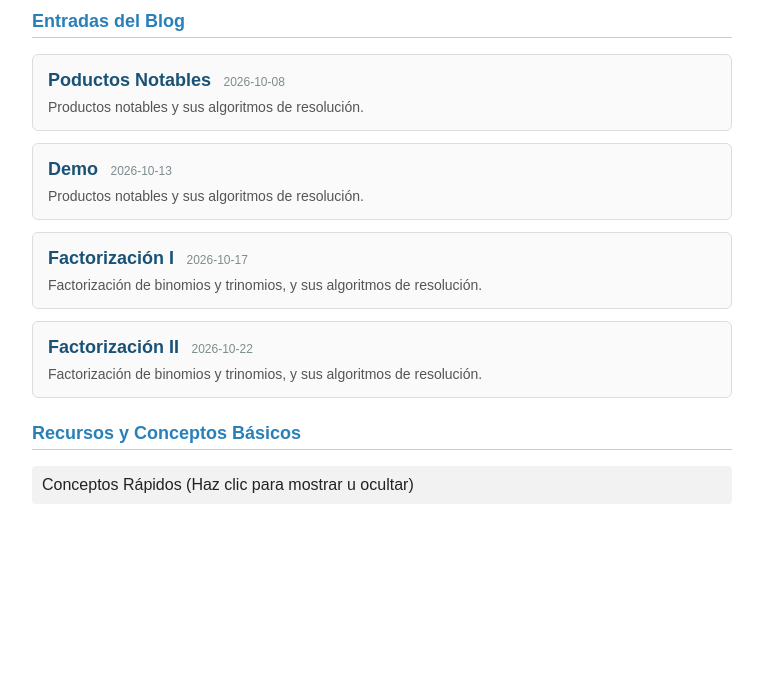
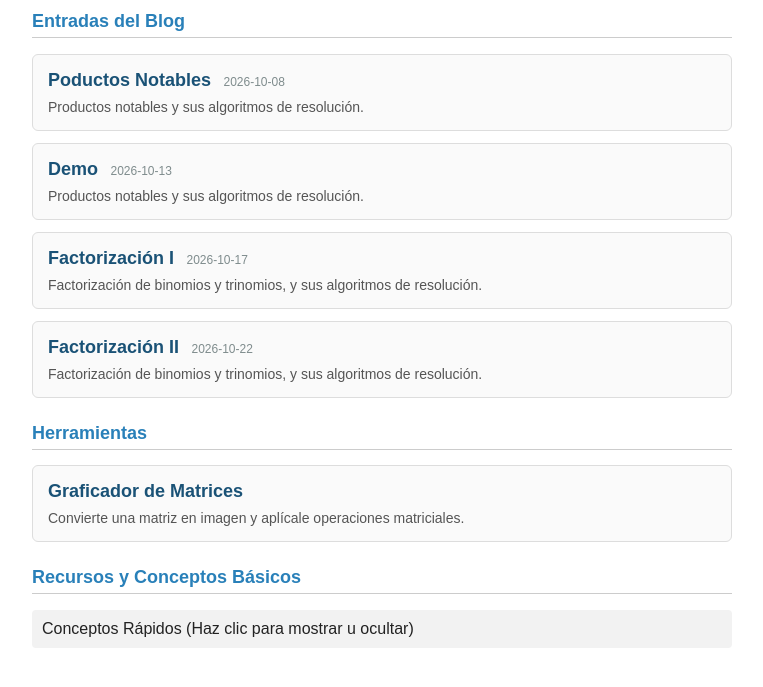
Before and after one commit to bluechopin43-spec/FUNDAMENTOS_DE_ALGEBRA_PABLO_DUARTE, a plain HTML site: page blog-matematico/index.html in a window 1280 px wide. Shown: the part 109-796 px from the top of the page, without its empty margins (258-1021 px from the left). Drawn offline with Linux system fonts and the light colour scheme.

Commit message:
Update index.html

```diff
--- a/blog-matematico/index.html
+++ b/blog-matematico/index.html
@@ -107,6 +107,35 @@
         .cambio-color {
             color: #c0392b;
         }
+        /* Tarjeta de herramientas */
+        .herramienta {
+            display: block;
+            background-color: #fafafa;
+            border: 1px solid #ddd;
+            border-radius: 6px;
+            padding: 15px;
+            margin-bottom: 12px;
+            color: #1a5276;
+            text-decoration: none;
+            transition: transform 0.2s, box-shadow 0.2s;
+        }
+
+        .herramienta:hover {
+            transform: translateY(-2px);
+            box-shadow: 0 4px 8px rgba(0,0,0,0.1);
+        }
+
+        .herramienta strong {
+            display: block;
+            font-size: 18px;
+        }
+
+        .herramienta span {
+            display: block;
+            margin-top: 8px;
+            font-size: 14px;
+            color: #555;
+        }
     </style>
 </head>
 <body>
@@ -117,6 +146,13 @@
 
     <!-- Aquí JavaScript inyectará las entradas desde posts.js -->
     <ul id="lista-entradas"></ul>
+
+    <h2 class="subtitulo">Herramientas</h2>
+
+    <a class="herramienta" href="graficador.html">
+        <strong>Graficador de Matrices</strong>
+        <span>Convierte una matriz en imagen y aplícale operaciones matriciales.</span>
+    </a>
 
     <h2 class="subtitulo">Recursos y Conceptos Básicos</h2>
 
```
